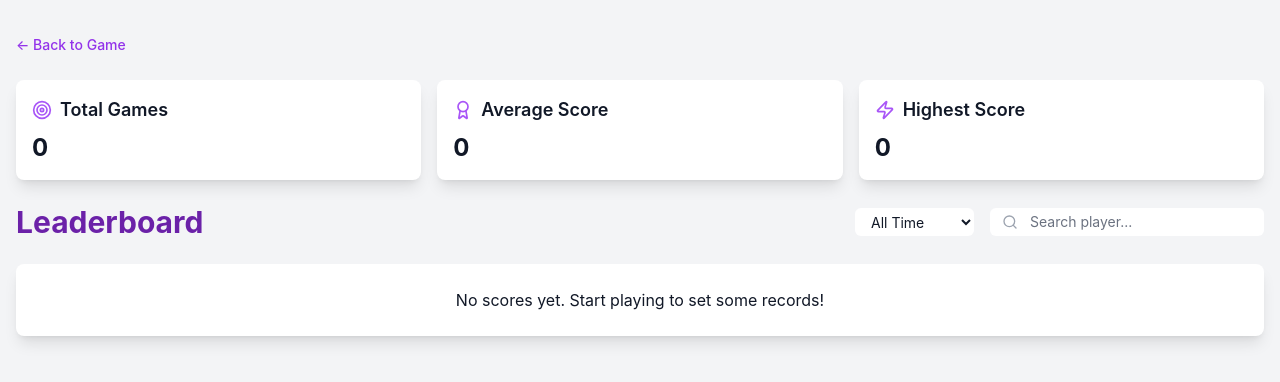
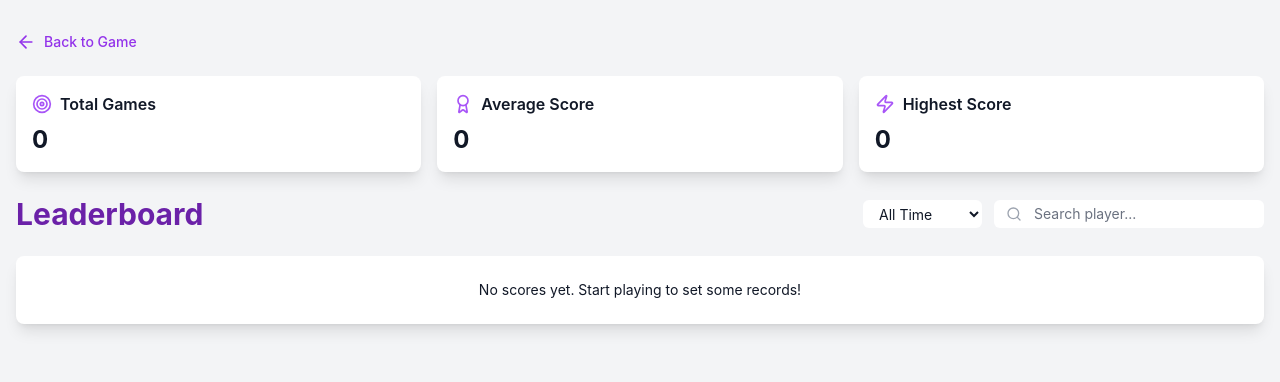
Before and after one commit to dbischoff777/reflexa, a React (Create React App) app: page /leaderboard in a window 1280 px wide. Shown: the top 382 px of the page. Built offline with nearby package versions, Linux system fonts and the light colour scheme.

Commit message:
optimize leaderboard ui

```diff
--- a/src/Leaderboard.jsx
+++ b/src/Leaderboard.jsx
@@ -1,6 +1,6 @@
 import React, { useState, useEffect } from 'react';
 import { Link } from 'react-router-dom';
-import { Crown, Medal, Trophy, Star, Search, Clock, ArrowUp, ArrowDown, Award, Target, Zap } from 'lucide-react';
+import { ArrowLeftIcon, Crown, Medal, Trophy, Star, Search, Clock, ArrowUp, ArrowDown, Award, Target, Zap } from 'lucide-react';
 import { useSettings } from './Settings';
 
 const Leaderboard = () => {
@@ -144,157 +144,308 @@ const Leaderboard = () => {
   <div className={`min-h-screen ${
     settings.theme === 'dark' ? 'bg-gray-800 text-white' : 'bg-gray-100 text-gray-900'
   }`}>
-      <div className="container mx-auto px-4 py-8">
+    <div className="px-2 2xs:px-3 xs:px-4 py-4 2xs:py-6 xs:py-8">
+      {/* Back Button */}
       <Link
         to="/"
-          className={`inline-block mb-6 ${
-            settings.theme === 'dark' ? 'text-purple-300 hover:text-purple-400' : 'text-purple-600 hover:text-purple-700'
-          }`}
+        className={`
+          inline-flex items-center gap-1 2xs:gap-1.5 xs:gap-2
+          mb-3 2xs:mb-4 xs:mb-6
+          text-2xs 2xs:text-xs xs:text-sm
+          font-medium
+          ${settings.theme === 'dark'
+            ? 'text-purple-300 hover:text-purple-400'
+            : 'text-purple-600 hover:text-purple-700'
+          }
+        `}
       >
-          <button className="text-sm font-medium">
-            ← Back to Game
-          </button>
+        <ArrowLeftIcon className="w-3 h-3 2xs:w-4 2xs:h-4 xs:w-5 xs:h-5" />
+        Back to Game
       </Link>
 
       {/* Stats Cards */}
-        <div className="grid grid-cols-1 md:grid-cols-3 gap-4 mb-6">
-          <div className={`p-4 rounded-lg ${
-            settings.theme === 'dark' ? 'bg-gray-700' : 'bg-white'
-          } shadow-lg`}>
-            <div className="flex items-center gap-2">
-              <Target className="w-5 h-5 text-purple-500" />
-              <h3 className="text-lg font-semibold">Total Games</h3>
+      <div className="grid grid-cols-1 xs:grid-cols-2 sm:grid-cols-3 gap-2 2xs:gap-3 xs:gap-4 mb-3 2xs:mb-4 xs:mb-6">
+        {/* Total Games Card */}
+        <div className={`
+          p-2 2xs:p-3 xs:p-4
+          rounded 2xs:rounded-lg
+          ${settings.theme === 'dark' ? 'bg-gray-700' : 'bg-white'}
+          shadow-md 2xs:shadow-lg
+        `}>
+          <div className="flex items-center gap-1 2xs:gap-1.5 xs:gap-2">
+            <Target className="w-3 h-3 2xs:w-4 2xs:h-4 xs:w-5 xs:h-5 text-purple-500" />
+            <h3 className="text-xs 2xs:text-sm xs:text-base font-semibold">Total Games</h3>
           </div>
-            <p className="text-2xl font-bold mt-2">{stats.total}</p>
+          <p className="text-base 2xs:text-lg xs:text-2xl font-bold mt-1 2xs:mt-1.5 xs:mt-2">
+            {stats.total}
+          </p>
         </div>
-          <div className={`p-4 rounded-lg ${
-            settings.theme === 'dark' ? 'bg-gray-700' : 'bg-white'
-          } shadow-lg`}>
-            <div className="flex items-center gap-2">
-              <Award className="w-5 h-5 text-purple-500" />
-              <h3 className="text-lg font-semibold">Average Score</h3>
+
+        {/* Average Score Card */}
+        <div className={`
+          p-2 2xs:p-3 xs:p-4
+          rounded 2xs:rounded-lg
+          ${settings.theme === 'dark' ? 'bg-gray-700' : 'bg-white'}
+          shadow-md 2xs:shadow-lg
+        `}>
+          <div className="flex items-center gap-1 2xs:gap-1.5 xs:gap-2">
+            <Award className="w-3 h-3 2xs:w-4 2xs:h-4 xs:w-5 xs:h-5 text-purple-500" />
+            <h3 className="text-xs 2xs:text-sm xs:text-base font-semibold">Average Score</h3>
           </div>
-            <p className="text-2xl font-bold mt-2">{stats.average}</p>
+          <p className="text-base 2xs:text-lg xs:text-2xl font-bold mt-1 2xs:mt-1.5 xs:mt-2">
+            {stats.average}
+          </p>
         </div>
-          <div className={`p-4 rounded-lg ${
-            settings.theme === 'dark' ? 'bg-gray-700' : 'bg-white'
-          } shadow-lg`}>
-            <div className="flex items-center gap-2">
-              <Zap className="w-5 h-5 text-purple-500" />
-              <h3 className="text-lg font-semibold">Highest Score</h3>
+
+        {/* Highest Score Card */}
+        <div className={`
+          p-2 2xs:p-3 xs:p-4
+          rounded 2xs:rounded-lg
+          ${settings.theme === 'dark' ? 'bg-gray-700' : 'bg-white'}
+          shadow-md 2xs:shadow-lg
+        `}>
+          <div className="flex items-center gap-1 2xs:gap-1.5 xs:gap-2">
+            <Zap className="w-3 h-3 2xs:w-4 2xs:h-4 xs:w-5 xs:h-5 text-purple-500" />
+            <h3 className="text-xs 2xs:text-sm xs:text-base font-semibold">Highest Score</h3>
           </div>
-            <p className="text-2xl font-bold mt-2">{stats.highest}</p>
+          <p className="text-base 2xs:text-lg xs:text-2xl font-bold mt-1 2xs:mt-1.5 xs:mt-2">
+            {stats.highest}
+          </p>
         </div>
       </div>
 
-        <div className="flex justify-between items-center mb-6">
-          <h1 className={`text-3xl font-bold ${
-            settings.theme === 'dark' ? 'text-purple-300' : 'text-purple-800'
-          }`}>
+      {/* Leaderboard Header */}
+      <div className="flex flex-col xs:flex-row xs:justify-between xs:items-center gap-2 2xs:gap-3 xs:gap-4 mb-3 2xs:mb-4 xs:mb-6">
+        <h1 className={`
+          text-lg 2xs:text-xl xs:text-2xl sm:text-3xl
+          font-bold
+          ${settings.theme === 'dark' ? 'text-purple-300' : 'text-purple-800'}
+        `}>
           Leaderboard
         </h1>
-          <div className="flex gap-4">
+
+        <div className="flex flex-col 2xs:flex-row gap-2 2xs:gap-3">
           <select
             value={filter}
             onChange={(e) => setFilter(e.target.value)}
-              className={`rounded-md px-3 py-1 text-sm ${
-                settings.theme === 'dark' ? 'bg-gray-700 text-white' : 'bg-white text-gray-900'
-              }`}
+            className={`
+              rounded 2xs:rounded-md
+              px-2 2xs:px-3
+              py-1
+              text-2xs 2xs:text-xs xs:text-sm
+              ${settings.theme === 'dark'
+                ? 'bg-gray-700 text-white'
+                : 'bg-white text-gray-900'
+              }
+            `}
           >
             <option value="all">All Time</option>
             <option value="today">Today</option>
             <option value="week">This Week</option>
             <option value="month">This Month</option>
           </select>
+
           <div className="relative">
-              <Search className="absolute left-3 top-1/2 transform -translate-y-1/2 w-4 h-4 text-gray-400" />
+            <Search className="
+              absolute
+              left-2 2xs:left-3
+              top-1/2
+              transform -translate-y-1/2
+              w-3 h-3 2xs:w-4 2xs:h-4
+              text-gray-400
+            " />
             <input
               type="text"
               placeholder="Search player..."
               value={searchTerm}
               onChange={(e) => setSearchTerm(e.target.value)}
-                className={`pl-10 pr-4 py-1 rounded-md text-sm ${
-                  settings.theme === 'dark'
+              className={`
+                w-full
+                pl-8 2xs:pl-10
+                pr-2 2xs:pr-3
+                py-1
+                rounded 2xs:rounded-md
+                text-2xs 2xs:text-xs xs:text-sm
+                ${settings.theme === 'dark'
                   ? 'bg-gray-700 text-white placeholder-gray-400'
                   : 'bg-white text-gray-900 placeholder-gray-500'
-                }`}
+                }
+              `}
             />
           </div>
         </div>
       </div>
 
-        <div className={`rounded-lg shadow-lg overflow-hidden ${
-          settings.theme === 'dark' ? 'bg-gray-700' : 'bg-white'
-        }`}>
+      {/* Leaderboard Table */}
+      <div className={`
+        rounded 2xs:rounded-lg
+        shadow-md 2xs:shadow-lg
+        overflow-hidden
+        ${settings.theme === 'dark' ? 'bg-gray-700' : 'bg-white'}
+      `}>
         {sortedScores.length > 0 ? (
+          <div className="overflow-x-auto">
             <table className="w-full">
-              <thead className={`${
-                settings.theme === 'dark' ? 'bg-gray-600' : 'bg-purple-100'
-              }`}>
+              <thead className={`
+                ${settings.theme === 'dark' ? 'bg-gray-600' : 'bg-purple-100'}
+              `}>
+
                 <tr>
-                  <th className="px-6 py-3 text-left">Rank</th>
-                  <th className="px-6 py-3 text-left cursor-pointer" onClick={() => handleSort('username')}>
+                <th className="
+                  px-2 2xs:px-3 xs:px-4
+                  py-2 2xs:py-2.5 xs:py-3
+                  text-left
+                  text-2xs 2xs:text-xs xs:text-sm
+                  font-medium
+                ">
+                  Rank
+                </th>
+                <th className="
+                  px-2 2xs:px-3 xs:px-4
+                  py-2 2xs:py-2.5 xs:py-3
+                  text-left
+                  text-2xs 2xs:text-xs xs:text-sm
+                  font-medium
+                  cursor-pointer
+                "
+                  onClick={() => handleSort('username')}
+                >
                   Player <SortIcon column="username" />
                 </th>
-                  <th className="px-6 py-3 text-left cursor-pointer" onClick={() => handleSort('score')}>
+                <th className="
+                  px-2 2xs:px-3 xs:px-4
+                  py-2 2xs:py-2.5 xs:py-3
+                  text-left
+                  text-2xs 2xs:text-xs xs:text-sm
+                  font-medium
+                  cursor-pointer
+                "
+                  onClick={() => handleSort('score')}
+                >
                   Score <SortIcon column="score" />
                 </th>
-                  <th className="px-6 py-3 text-left cursor-pointer" onClick={() => handleSort('timestamp')}>
+                <th className="
+                  hidden xs:table-cell
+                  px-2 2xs:px-3 xs:px-4
+                  py-2 2xs:py-2.5 xs:py-3
+                  text-left
+                  text-2xs 2xs:text-xs xs:text-sm
+                  font-medium
+                  cursor-pointer
+                "
+                  onClick={() => handleSort('timestamp')}
+                >
                   Date & Time <SortIcon column="timestamp" />
                 </th>
-                  <th className="px-6 py-3 text-left">Time Ago</th>
+                <th className="
+                  hidden sm:table-cell
+                  px-2 2xs:px-3 xs:px-4
+                  py-2 2xs:py-2.5 xs:py-3
+                  text-left
+                  text-2xs 2xs:text-xs xs:text-sm
+                  font-medium
+                ">
+                  Time Ago
+                </th>
               </tr>
             </thead>
             <tbody>
               {sortedScores.map((score, index) => (
                 <tr
                   key={score.timestamp}
-                    className={`${
-                      settings.theme === 'dark'
+                  className={`
+                    ${settings.theme === 'dark'
                       ? 'border-gray-600 hover:bg-gray-600'
                       : 'border-gray-200 hover:bg-purple-50'
-                    } border-b transition-colors`}
+                    }
+                    border-b
+                    transition-colors
+                  `}
                 >
-                    <td className="px-6 py-4">
-                      <div className="flex items-center gap-2">
+                  <td className="
+                    px-2 2xs:px-3 xs:px-4
+                    py-2 2xs:py-2.5 xs:py-3
+                  ">
+                    <div className="flex items-center gap-1 2xs:gap-1.5 xs:gap-2">
                       {getRankIcon(index)}
-                        <span className={index < 3 ? 'font-bold' : ''}>
+                      <span className={`
+                        text-2xs 2xs:text-xs xs:text-sm
+                        ${index < 3 ? 'font-bold' : ''}
+                      `}>
                         {index + 1}</span>
 
                     </div>
                   </td>
-                    <td className="px-6 py-4">
-                      <span className={`${index === 0 ? 'text-yellow-400 font-bold' : ''}`}>
+                  <td className="
+                    px-2 2xs:px-3 xs:px-4
+                    py-2 2xs:py-2.5 xs:py-3
+                  ">
+                    <span className={`
+                      text-2xs 2xs:text-xs xs:text-sm
+                      ${index === 0 ? 'text-yellow-400 font-bold' : ''}
+                    `}>
                       {score.username}</span>
 
                   </td>
-                    <td className="px-6 py-4">
-                      <span className={`${index === 0 ? 'text-yellow-400 font-bold' : ''}`}>
+                  <td className="
+                    px-2 2xs:px-3 xs:px-4
+                    py-2 2xs:py-2.5 xs:py-3
+                  ">
+                    <span className={`
+                      text-2xs 2xs:text-xs xs:text-sm
+                      ${index === 0 ? 'text-yellow-400 font-bold' : ''}
+                    `}>
                       {score.score}</span>
 
                   </td>
-                    <td className="px-6 py-4">
+                  <td className="
+                    hidden xs:table-cell
+                    px-2 2xs:px-3 xs:px-4
+                    py-2 2xs:py-2.5 xs:py-3
+                  ">
                     <div className="flex flex-col">
-                        <span>{formatDate(score.timestamp)}</span>
-                        <span className="text-sm text-gray-500">{formatTime(score.timestamp)}</span>
+                      <span className="text-2xs 2xs:text-xs xs:text-sm">
+                        {formatDate(score.timestamp)}</span>
+
+                      <span className="
+                        text-3xs 2xs:text-2xs xs:text-xs
+                        text-gray-500
+                      ">
+                        {formatTime(score.timestamp)}</span>
+
                     </div>
                   </td>
-                    <td className="px-6 py-4 text-sm text-gray-500">
+                  <td className="
+                    hidden sm:table-cell
+                    px-2 2xs:px-3 xs:px-4
+                    py-2 2xs:py-2.5 xs:py-3
+                    text-2xs 2xs:text-xs xs:text-sm
+                    text-gray-500
+                  ">
                     {getTimeAgo(score.timestamp)}
                   </td>
                 </tr>
               ))}
             </tbody>
           </table>
+        </div>
       ) : (
-            <div className="p-6 text-center">
-              {searchTerm ? 'No matching players found.' : 'No scores yet. Start playing to set some records!'}
+        <div className="
+          p-3 2xs:p-4 xs:p-6
+          text-center
+          text-2xs 2xs:text-xs xs:text-sm
+        ">
+          {searchTerm
+            ? 'No matching players found.'
+            : 'No scores yet. Start playing to set some records!'
+          }
         </div>
       )}
     </div>
   </div>
 </div>
 );
+
 };
 
 export default Leaderboard;
```
Lines whose indentation alone changed are shown as unchanged.
